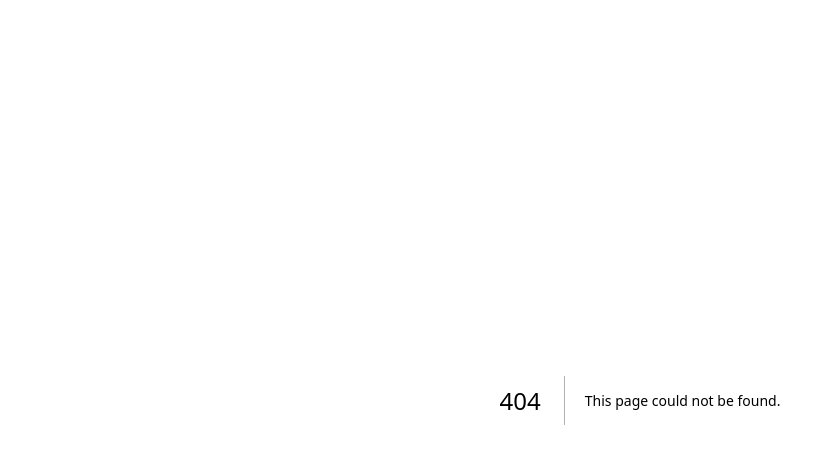
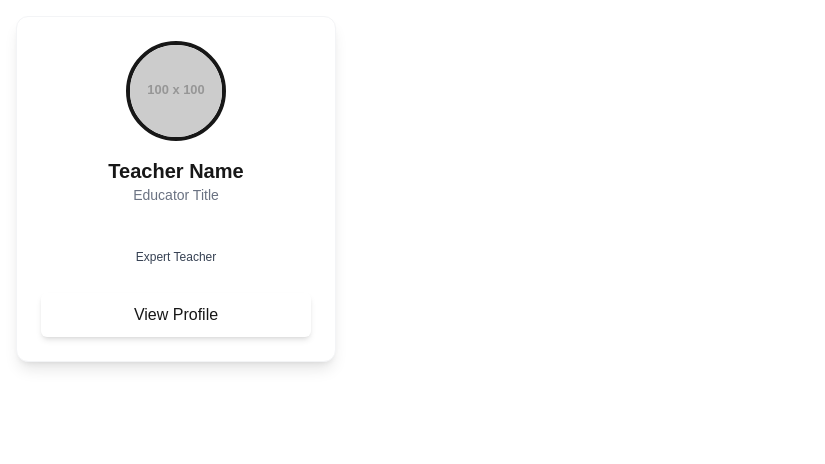
Before and after one commit to SAUMYAMUNDRA/Edtech, a Next.js app in the folder client/: page /components/card in a window 1280 px wide. Before the commit this address had no page. Shown: the top 464 px of the page, without its empty margins (0-825 px from the left). Built offline with nearby package versions, Linux system fonts and the light colour scheme.

Commit message:
added the component of card for teachers and the instruction to use them .

```diff
--- /dev/null
+++ b/client/src/app/components/card/page.js
@@ -0,0 +1,57 @@
+"use client";
+import React from 'react';
+
+export default function Card({ name, title, imageUrl, expertise, linkedinUrl = "#" }) {
+    const defaultExpertise = ['Expert Teacher'];
+    const displayExpertise = expertise && expertise.length > 0 ? expertise : defaultExpertise;
+
+    return (
+        <div className="w-80 flex-shrink-0 bg-white rounded-xl shadow-lg border border-gray-100 p-6 m-4 hover:shadow-2xl hover:-translate-y-2 transition-all duration-300 flex flex-col">
+            <div className="flex flex-col items-center text-center flex-grow">
+                <img
+                    src={imageUrl || 'https://placehold.co/100x100/fcf6f1/111827?text=Mentor'}
+                    alt={`Photo of ${name || 'Teacher'}`}
+                    width="100"
+                    height="100"
+                    className="rounded-full border-4 border-accent/30 object-cover mb-4"
+                />
+                <h3 className="text-xl font-bold text-primary-text">{name || 'Teacher Name'}</h3>
+                <p className="text-gray-500 text-sm mb-5 h-10">{title || 'Educator Title'}</p>
+
+                <div className="flex flex-wrap justify-center gap-2 mb-6">
+                    {displayExpertise.map((skill, index) => (
+                        <span key={index} className="px-3 py-1 text-xs font-medium text-gray-700 bg-accent/20 rounded-full">
+              {skill}
+            </span>
+                    ))}
+                </div>
+            </div>
+
+            <div className="mt-auto">
+                <a
+                    href={linkedinUrl}
+                    target="_blank"
+                    rel="noopener noreferrer"
+                    className="block w-full text-center bg-accent text-primary-text px-5 py-2.5 rounded-md font-medium shadow-md hover:bg-yellow-300 transition-colors duration-200"
+                >
+                    View Profile
+                </a>
+            </div>
+        </div>
+    );
+}
+
+
+// to use do
+
+
+// import Card from "../components/card/page";
+
+
+// <Card
+//     name="Dr. Ram Singh"
+//     title="Principal Data Scientist, Google"
+//     imageUrl="imageURL.jpg"
+//     expertise={["Machine Learning", "Python"]}
+//     linkedinUrl="https://www.linkedin.com/Ram-Singh"
+// />
```
